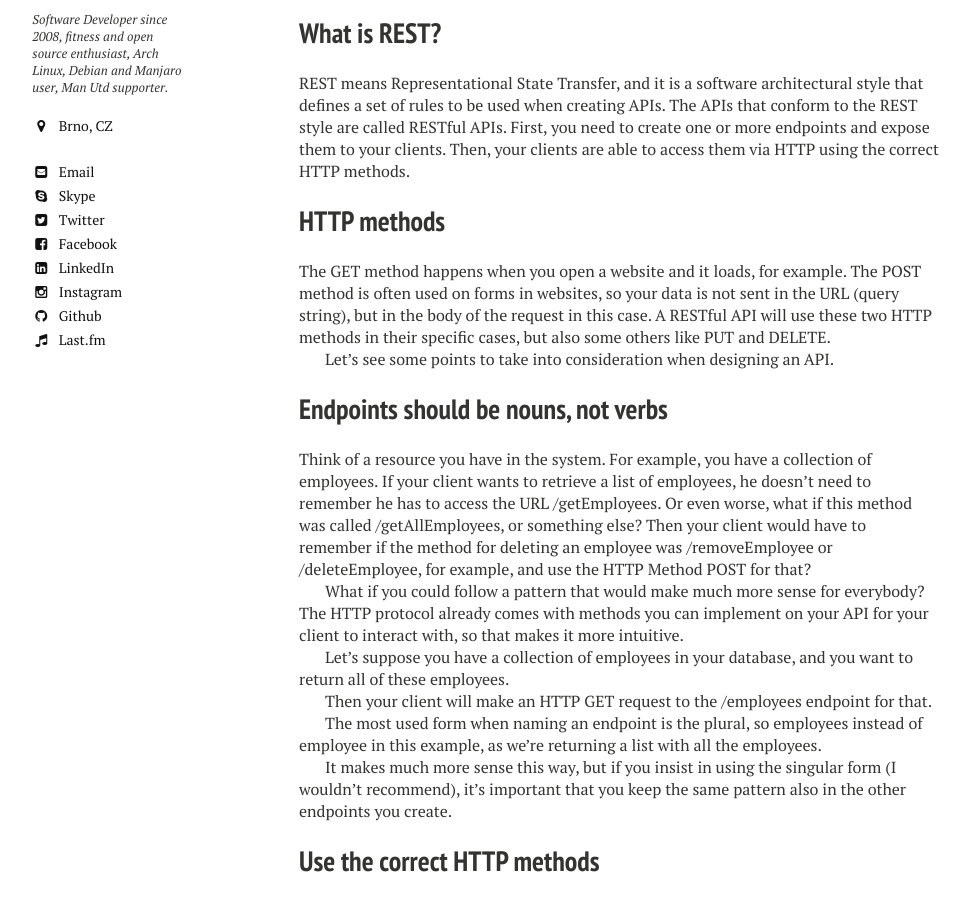
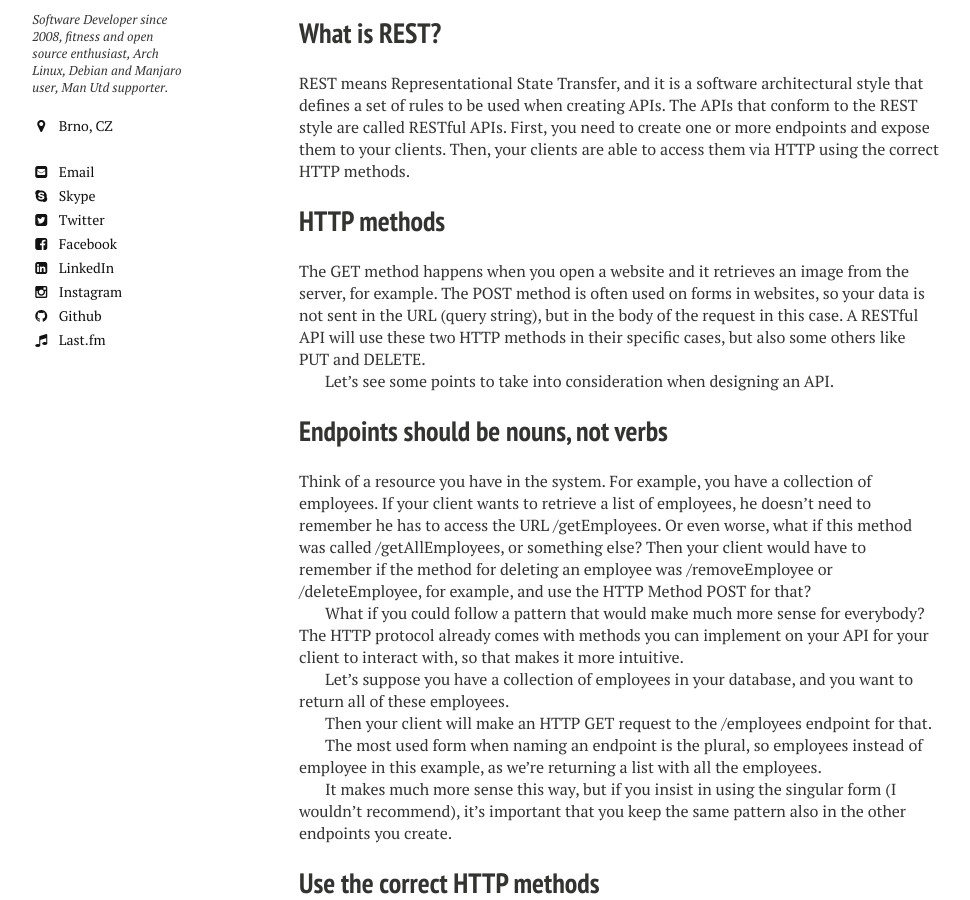
Before and after one commit to jonathas/jonathas.github.io, a Jekyll site: the page built from _posts/2019-01-27-rest-api-best-practices.md, in a window 1280 px wide and 900 px high, scrolled down 738 px. Shown: the whole window, without its empty margins (21-991 px from the left). Built offline with Jekyll 4.4.1, drawn with Linux system fonts in a browser that asks for light colours; nearby versions of some CDN libraries; comment, search, counter and statistics services are not loaded.

Commit message:
Rewrote part of the text in the last post

```diff
--- a/_posts/2019-01-27-rest-api-best-practices.md
+++ b/_posts/2019-01-27-rest-api-best-practices.md
@@ -21,7 +21,7 @@ First, you need to create one or more endpoints and expose them to your clients.
 
 ## HTTP methods
 
-The GET method happens when you open a website and it loads, for example.
+The GET method happens when you open a website and it retrieves an image from the server, for example.
 The POST method is often used on forms in websites, so your data is not sent in the URL (query string), but in the body of the request in this case. A RESTful API will use these two HTTP methods in their specific cases, but also some others like PUT and DELETE.
 
 Let's see some points to take into consideration when designing an API.
```
